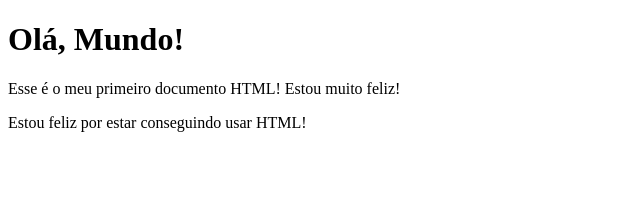
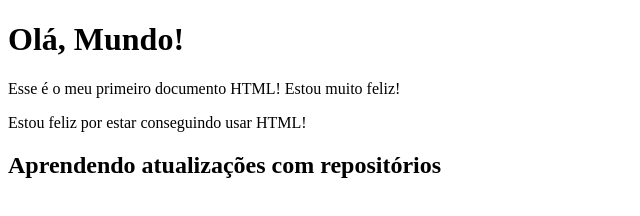
Before and after one commit to Renato-Front-Teixeira/exercicio, a plain HTML site: page ex001/index.html in a window 1280 px wide. Shown: the whole page, without its empty margins (0-640 px from the left). Drawn offline with Linux system fonts and the light colour scheme.

Commit message:
minha primeira atualização

```diff
--- a/ex001/index.html
+++ b/ex001/index.html
@@ -11,5 +11,8 @@
 <p>Esse é o meu primeiro documento HTML!
 Estou muito feliz!</p>
 <p>Estou feliz por estar conseguindo usar HTML!<p>
+    <h2>
+        Aprendendo atualizações com repositórios
+    </h2>
 </body>
 </html>
```
